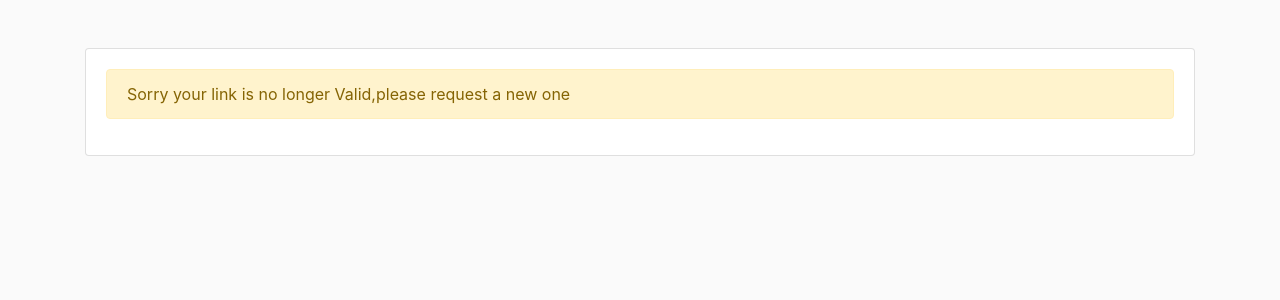
After one commit to CryceTruly/MTA-instagram-web-django-clone, a Django app: page /activate/1/1 in a window 1280 px wide. The commit adds this page. Shown: the top 300 px of the page. Run offline with Django 3.2, Linux system fonts and the light colour scheme; some libraries are stand-ins or nearby versions.

Commit message:
ft(auth): Verify user Accounts

```diff
--- a/instagram/apps/authentication/urls.py
+++ b/instagram/apps/authentication/urls.py
@@ -3,5 +3,7 @@ from . import views
 
 urlpatterns = [
     path('register', views.RegistrationView.as_view(), name='register'),
-    path('login', views.LoginView.as_view(), name='login')
+    path('login', views.LoginView.as_view(), name='login'),
+    path('activate/<uidb64>/<token>', views.VerificationView.as_view(), name='activate'),
+    path('profile',views.ProfileView.as_view(),name='profile')
 ]
--- a/instagram/apps/authentication/views.py
+++ b/instagram/apps/authentication/views.py
@@ -1,9 +1,16 @@
+from django.contrib.sites.shortcuts import get_current_site
+from django.core.mail import send_mail
 from django.shortcuts import render, redirect
+from django.template.loader import render_to_string
+from django.utils.encoding import force_bytes, force_text
+from django.utils.http import urlsafe_base64_encode, urlsafe_base64_decode
 from django.views.generic import View
 from django.contrib.auth.models import User
 from django.contrib import messages
 from validate_email import validate_email
-
+from instagram.apps.authentication.utils import account_activation_token
+from django.conf import settings
+from django.contrib.auth import authenticate, login
 class RegistrationView(View):
     def get(self, request):
         return render(request, 'auth/registration.html')
@@ -49,8 +56,18 @@ class RegistrationView(View):
         new_user.set_password(password)
         new_user.first_name = fullname
         new_user.last_name = 'test'
+        new_user.is_active = False
         new_user.save()
 
+        current_site = get_current_site(request)
+        email_subject = 'Activate Your Account'
+        message = render_to_string('auth/activate_account.html', {
+            'user': new_user,
+            'domain': current_site.domain,
+            'uid': urlsafe_base64_encode(force_bytes(new_user.pk)),
+            'token': account_activation_token.make_token(new_user),
+        })
+        send_mail(message=message,from_email=settings.EMAIL_HOST_USER,html_message=message,subject=email_subject,recipient_list=[new_user.email])
         messages.add_message(request, messages.SUCCESS, 'Account created successfully,please visit your Email to '
                                                         'verify your Account')
         return redirect('login')
@@ -61,4 +78,45 @@ class LoginView(View):
         return render(request, 'auth/login.html')
 
     def post(self, request):
-        return render(request, 'auth/login.html')
+        context = {
+            'data': request.POST,
+            'has_error': False
+        }
+        username = request.POST.get('username')
+        password = request.POST.get('password')
+        if username == '':
+            messages.add_message(request, messages.ERROR, 'username are required')
+            context['has_error'] = True
+        if password == '':
+            messages.add_message(request, messages.ERROR, 'Password is required')
+            context['has_error'] = True
+        user = authenticate(request, username=username, password=password)
+        if not context['has_error'] and not user:
+            messages.add_message(request, messages.ERROR, 'Bad login credentials')
+            context['has_error'] = True
+        if context['has_error']:
+            return render(request, 'auth/login.html', context, status=400)
+        login(request, user)
+        return redirect('profile')
+
+
+
+class VerificationView(View):
+    def get(self, request, uidb64, token):
+        try:
+            uid = force_text(urlsafe_base64_decode(uidb64))
+            user = User.objects.get(pk=uid)
+        except (TypeError, ValueError, OverflowError, User.DoesNotExist):
+            user = None
+        if user is not None and account_activation_token.check_token(user, token):
+            user.is_active = True
+            user.save()
+            messages.add_message(request, messages.INFO, "Account has been activated,you may login now")
+            return redirect('login')
+        return render(request, "auth/invalid_activation.html")
+
+
+
+class ProfileView(View):
+    def get(self,request):
+        return render(request,'auth/profile.html')
--- a/instagram/settings.py
+++ b/instagram/settings.py
@@ -135,6 +135,12 @@ MESSAGE_TAGS = {
 }
 
 
+EMAIL_USE_TLS = True
+EMAIL_HOST = 'smtp.gmail.com'
+EMAIL_HOST_USER = 'landvilleng@gmail.com'
+EMAIL_HOST_PASSWORD = '@landvilleng.'
+EMAIL_PORT = 587
+
 django_heroku.settings(locals())
 
 STATICFILES_STORAGE = 'django.contrib.staticfiles.storage.StaticFilesStorage'
--- /dev/null
+++ b/templates/auth/activate_account.html
@@ -0,0 +1,5 @@
+{% autoescape off %}
+Hi {{ user.username }},
+Please click on the link to confirm your registration,
+http://{{ domain }}{% url 'activate' uidb64=uid token=token %}
+{% endautoescape %}
--- /dev/null
+++ b/templates/auth/invalid_activation.html
@@ -0,0 +1,10 @@
+{% extends 'base.html' %}
+{% load static %}
+
+{% block content %}
+<div class="card mt-5">
+<div class="card-body">
+    <p class="alert alert-warning">Sorry your link is no longer Valid,please request a new one</p>
+</div>
+</div>
+{% endblock %}
--- /dev/null
+++ b/templates/auth/profile.html
@@ -0,0 +1,5 @@
+{% extends 'base.html' %}
+{% load static %}
+{% block content %}
+<h1>Welcome {{ user.email }}</h1>
+{% endblock %}
--- a/templates/auth/registration.html
+++ b/templates/auth/registration.html
@@ -52,7 +52,7 @@
                                     <input type="password" class="form-control form-control-sm" placeholder="Password" name="password">
                                 </div>
                                  <div class="form-group">
-                                    <input type="password2" class="form-control form-control-sm" placeholder="Confirm Password" name="password2">
+                                    <input type="password" class="form-control form-control-sm" placeholder="Confirm Password" name="password2">
                                 </div>
                                 <input type="submit" class="btn btn-primary btn-block btn-sm" value="Sign up" />
                                 <div class="lower my-3 pl-3 pr-3">
```
Also changed, not shown: instagram/apps/authentication/utils.py (added, +12 -0 lines), templates/auth/login.html (+6 -5 lines), 1 other file.
